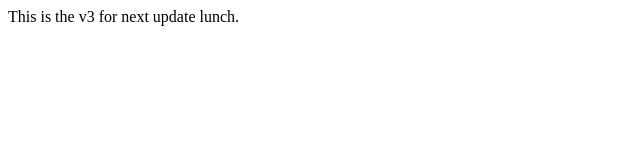
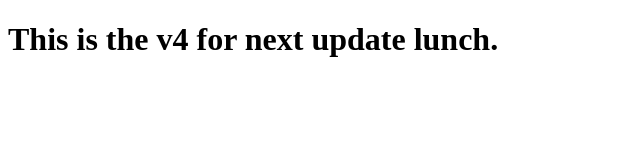
Before and after one commit to edtech372/myfirstrepo, a plain HTML site: page index.html in a window 1280 px wide. Shown: the whole page, without its empty margins (0-640 px from the left). Drawn offline with Linux system fonts and the light colour scheme.

Commit message:
This is the new launch of V4

```diff
--- a/index.html
+++ b/index.html
@@ -6,6 +6,6 @@
     <title>Document</title>
 </head>
 <body>
-    This is the v3 for next update lunch.
+    <h1>This is the v4 for next update lunch.</h1>
 </body>
 </html>
```
